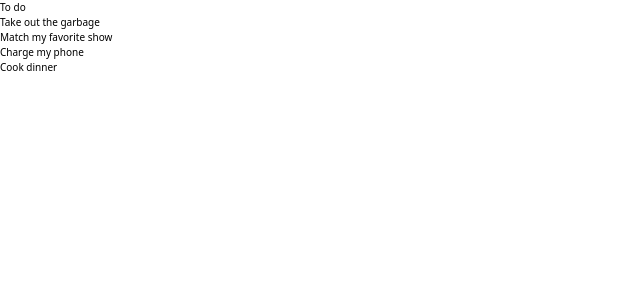
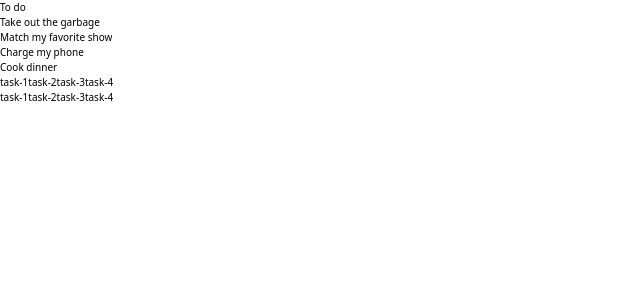
Before and after one commit to anonimussapee/dndtest, a React (Vite) app: page / in a window 1280 px wide. Shown: the top 300 px of the page, without its empty margins (0-640 px from the left). Built offline with nearby package versions, Linux system fonts and the light colour scheme.

Commit message:
i added ondraggedend function

```diff
--- a/src/App.jsx
+++ b/src/App.jsx
@@ -20,31 +20,105 @@ const initialData = {
   //facilitate reordering of the columns
   columnOrder :['column-1']
 }
-class App extends React.Component{
+const result = {
+  draggableId: 'task-1',
+  type:'TYPE',
+  reason: 'DROP',
+  source: {
+    droppableId:'column-1',
+    index:1
+  },
+  destination:{
+    droppableId: 'column-1',
+    index:1
+  }
+}
 
-  state = initialData
+const App = () => {
 
-  onDragEnd = (result) => {
+  const [data,setData] = useState(initialData)
+
+  const onDragEnd = (result) => {
     //TODO: reorder our column
+    const {destination, source, draggableId} = result
 
+    if(!destination){
+      return;
     }
-  render () {
+
+    if( destination.droppableId === source.droppableId && destination.index === source.index){
+      return;
+    }
+
+    const column = data.columns[source.droppableId]
+    const newTaskIds = Array.from(column.taskIds)
+    newTaskIds.splice(source.index, 1)
+    newTaskIds.splice(destination.index, 0, draggableId)
+
+    const newColumn = {
+      ...column,
+      taskIds: newTaskIds
+    }
+
+    const newState = {
+      ...data,
+      columns:{
+      ...data.columns,
+      [newColumn.id] : newColumn
+      }
+    }
+    setData(newState)
+  }
 
     return (
+      <div>
         <DragDropContext
-        onDragEnd={this.onDragEnd}
+          onDragEnd={onDragEnd}
         >
           {
-        this.state.columnOrder?.map((columnId) =>{
-          const column = this.state.columns[columnId]
-          const tasks = column.taskIds.map(taskId => this.state.tasks[taskId])
+          data.columnOrder?.map((columnId) =>{
+            const column = data.columns[columnId]
+            const tasks = column.taskIds.map(taskId => data.tasks[taskId])
             return <Column key={column.id} column={column} tasks={tasks}/>
           })
           }
 
         </DragDropContext>
+        <p >{data.columns['column-1'].taskIds}</p>
+        <p >{Object.keys(data.tasks)}</p>
+
+      </div>
     )
-  }
+
 }
 
 export default App
+
+// class App extends React.Component{
+
+//   state = initialData
+
+//   onDragEnd = (result) => {
+//     //TODO: reorder our column
+
+//   }
+//   render () {
+
+//     return (
+//       <DragDropContext
+//         onDragEnd={this.onDragEnd}
+//       >
+//         {
+//         this.state.columnOrder?.map((columnId) =>{
+//           const column = this.state.columns[columnId]
+//           const tasks = column.taskIds.map(taskId => this.state.tasks[taskId])
+//           return <Column key={column.id} column={column} tasks={tasks}/>
+//         })
+//         }
+
+//       </DragDropContext>
+//     )
+//   }
+// }
+
+// export default App
```
Lines whose indentation alone changed are shown as unchanged.
